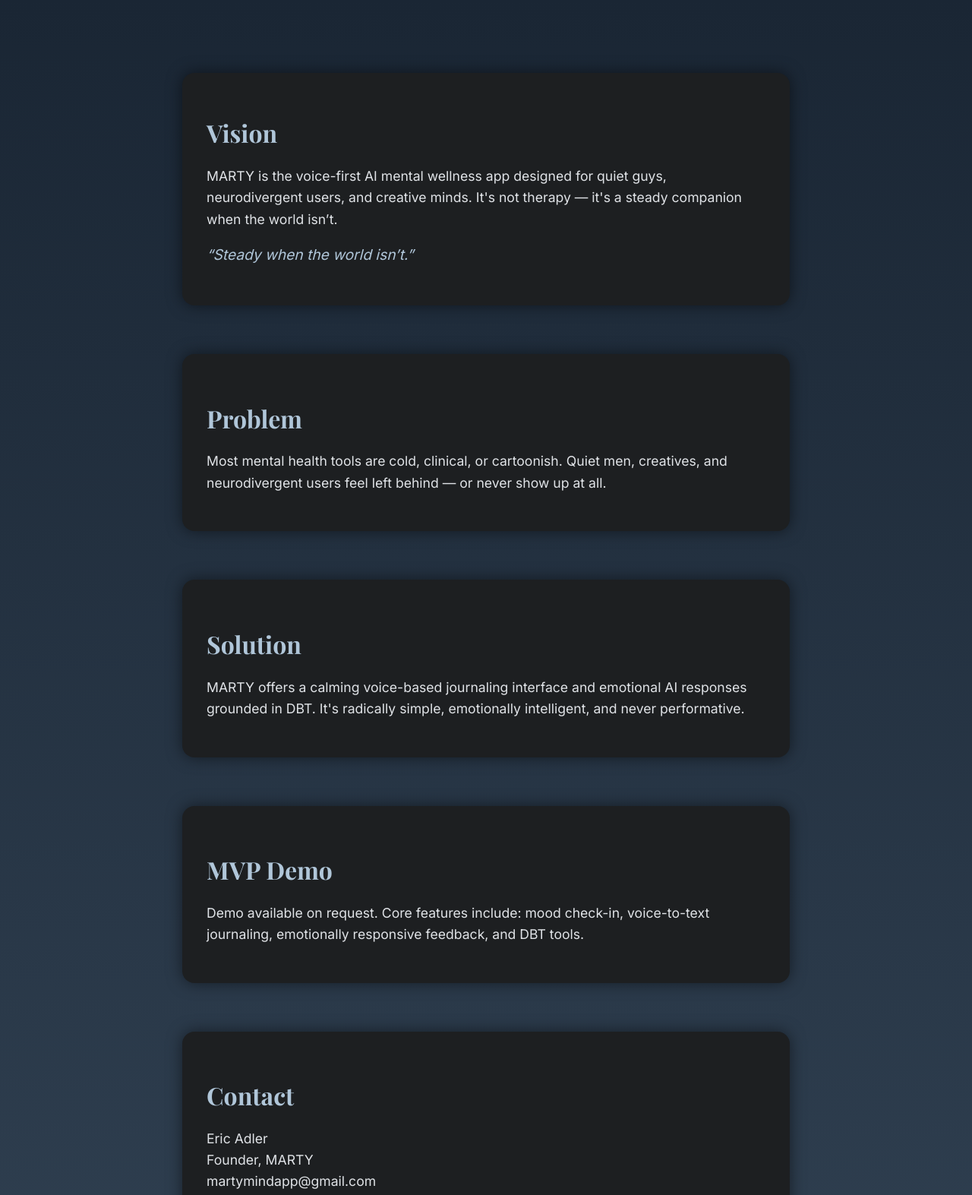
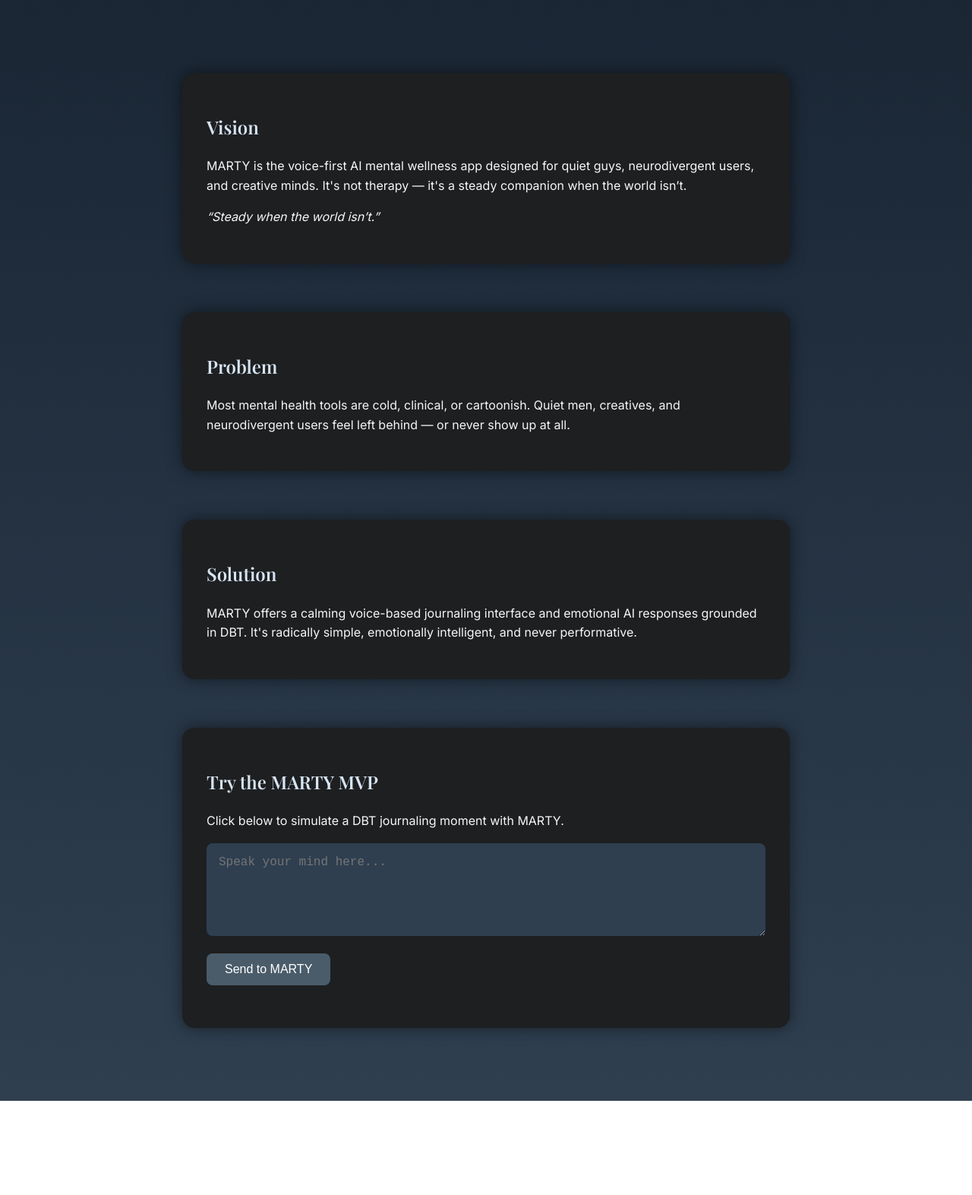
Before and after one commit to MARTYapp/MARTYPITCH, a plain HTML site: page index.html in a window 1280 px wide. Shown: the top 1573 px of the page at 76% size. After the commit the page ends 1449 px from the top, so only its background shows below. Drawn offline with nearby package versions, Linux system fonts and the light colour scheme.

Commit message:
Update index.html

```diff
--- a/index.html
+++ b/index.html
@@ -4,6 +4,7 @@
   <meta charset="UTF-8" />
   <meta name="viewport" content="width=device-width, initial-scale=1.0" />
   <title>MARTY Pitch Deck</title>
+  <link href="https://fonts.googleapis.com/css2?family=Inter:wght@300;400;600&family=Playfair+Display:wght@600&display=swap" rel="stylesheet">
   <style>
     * {
       box-sizing: border-box;
@@ -20,6 +21,7 @@
 
     h1, h2 {
       font-family: 'Playfair Display', serif;
+      color: #d7e4f2;
     }
 
     .slide {
@@ -32,67 +34,92 @@
       transition: all 0.3s ease;
     }
 
-      .slide:hover {
-        transform: scale(1.01);
+    textarea {
+      width: 100%;
+      font-size: 1rem;
+      padding: 1rem;
+      border-radius: 8px;
+      border: none;
+      background: #2f3f50;
+      color: #f6f7f5;
+      resize: vertical;
+      margin-bottom: 1rem;
     }
 
-      .slide-title {
-        font-size: 2rem;
-        margin-bottom: 1rem;
+    button {
+      padding: 0.75rem 1.5rem;
+      font-size: 1rem;
+      background: #4a5c6a;
+      color: white;
+      border: none;
+      border-radius: 8px;
+      cursor: pointer;
+    }
+
+    button:hover {
+      background: #5f7388;
+    }
+
+    #responseOutput {
+      margin-top: 1.5rem;
+      font-style: italic;
       color: #b0c6d9;
     }
-
-      .slide-content {
-        font-size: 1.1rem;
-        color: #e0e3e7;
-      }
-
-      .brand-tagline {
-        font-size: 1.2rem;
-        color: #b0c6d9;
-        font-style: italic;
-        margin-top: 0.5rem;
-      }
   </style>
-    <link href="https://fonts.googleapis.com/css2?family=Inter:wght@300;400;500;600;700&family=Playfair+Display:wght@400;600;700&display=swap" rel="stylesheet" />
 </head>
 <body>
+
   <div class="slide">
-      <h1 class="slide-title">Vision</h1>
-      <p class="slide-content">
+    <h2>Vision</h2>
+    <p>
       MARTY is the voice-first AI mental wellness app designed for quiet guys, neurodivergent users, and creative minds. It's not therapy — it's a steady companion when the world isn’t.
     </p>
-      <p class="brand-tagline">“Steady when the world isn’t.”</p>
+    <p><em>“Steady when the world isn’t.”</em></p>
   </div>
 
   <div class="slide">
-      <h2 class="slide-title">Problem</h2>
-      <p class="slide-content">
+    <h2>Problem</h2>
+    <p>
       Most mental health tools are cold, clinical, or cartoonish. Quiet men, creatives, and neurodivergent users feel left behind — or never show up at all.
     </p>
   </div>
 
   <div class="slide">
-      <h2 class="slide-title">Solution</h2>
-      <p class="slide-content">
+    <h2>Solution</h2>
+    <p>
       MARTY offers a calming voice-based journaling interface and emotional AI responses grounded in DBT. It's radically simple, emotionally intelligent, and never performative.
     </p>
   </div>
 
   <div class="slide">
-      <h2 class="slide-title">MVP Demo</h2>
-      <p class="slide-content">
-        Demo available on request. Core features include: mood check-in, voice-to-text journaling, emotionally responsive feedback, and DBT tools.
-      </p>
+    <h2>Try the MARTY MVP</h2>
+    <p>Click below to simulate a DBT journaling moment with MARTY.</p>
+    <textarea id="journalInput" placeholder="Speak your mind here..." rows="5"></textarea>
+    <button onclick="simulateResponse()">Send to MARTY</button>
+    <div id="responseOutput"></div>
   </div>
 
-    <div class="slide">
-      <h2 class="slide-title">Contact</h2>
-      <p class="slide-content">
-        Eric Adler<br />
-        Founder, MARTY<br />
-        martymindapp@gmail.com
-      </p>
-    </div>
+  <script>
+    function simulateResponse() {
+      const input = document.getElementById("journalInput").value.trim();
+      const responseBox = document.getElementById("responseOutput");
+      if (!input) {
+        responseBox.innerText = "Let's start with something small. What's on your mind?";
+        return;
+      }
+
+      const prompts = [
+        "That makes total sense. Want to unpack that a bit more together?",
+        "You're doing better than you think. Let's breathe through this.",
+        "Thanks for trusting me with that. Let’s keep going.",
+        "Let's pause. Where in your body are you feeling this right now?",
+        "That’s heavy. Let’s hold it gently together. No rush."
+      ];
+
+      const randomResponse = prompts[Math.floor(Math.random() * prompts.length)];
+      responseBox.innerText = `"${randomResponse}"`;
+    }
+  </script>
+
 </body>
 </html>
```
Lines whose indentation alone changed are shown as unchanged.
